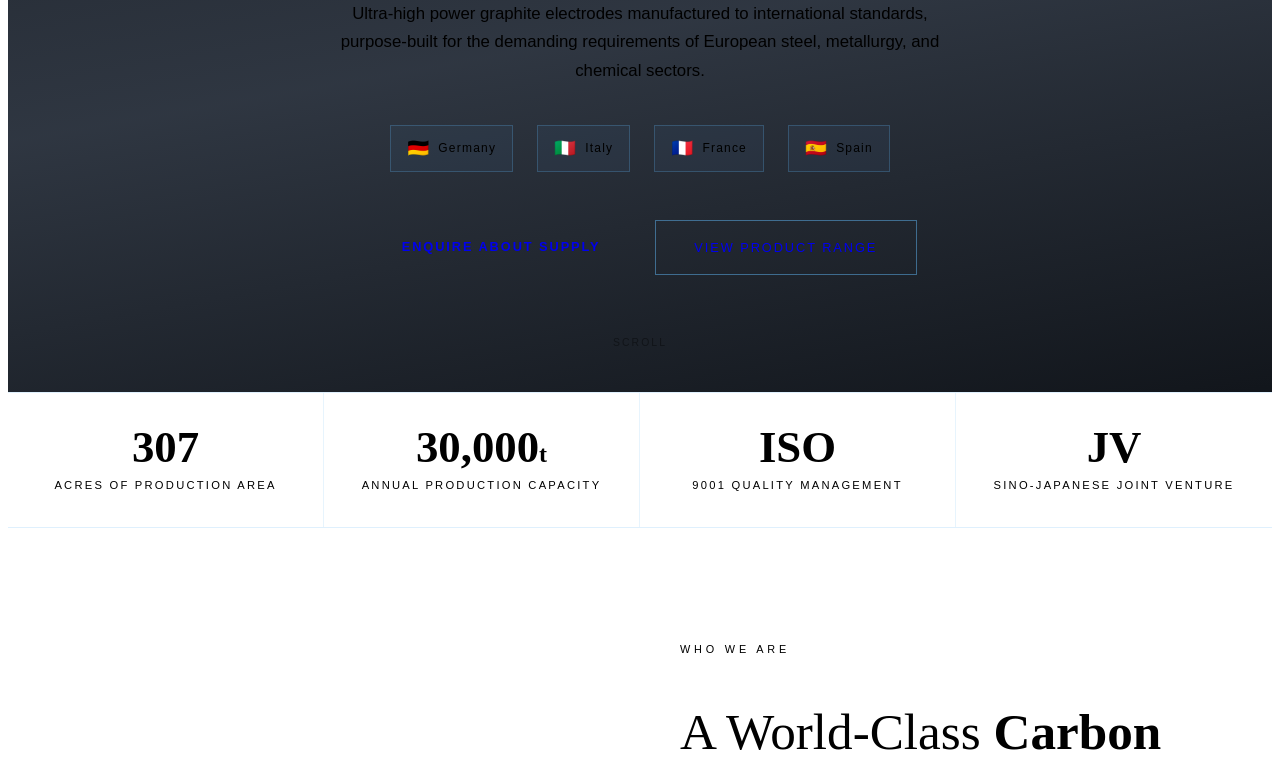
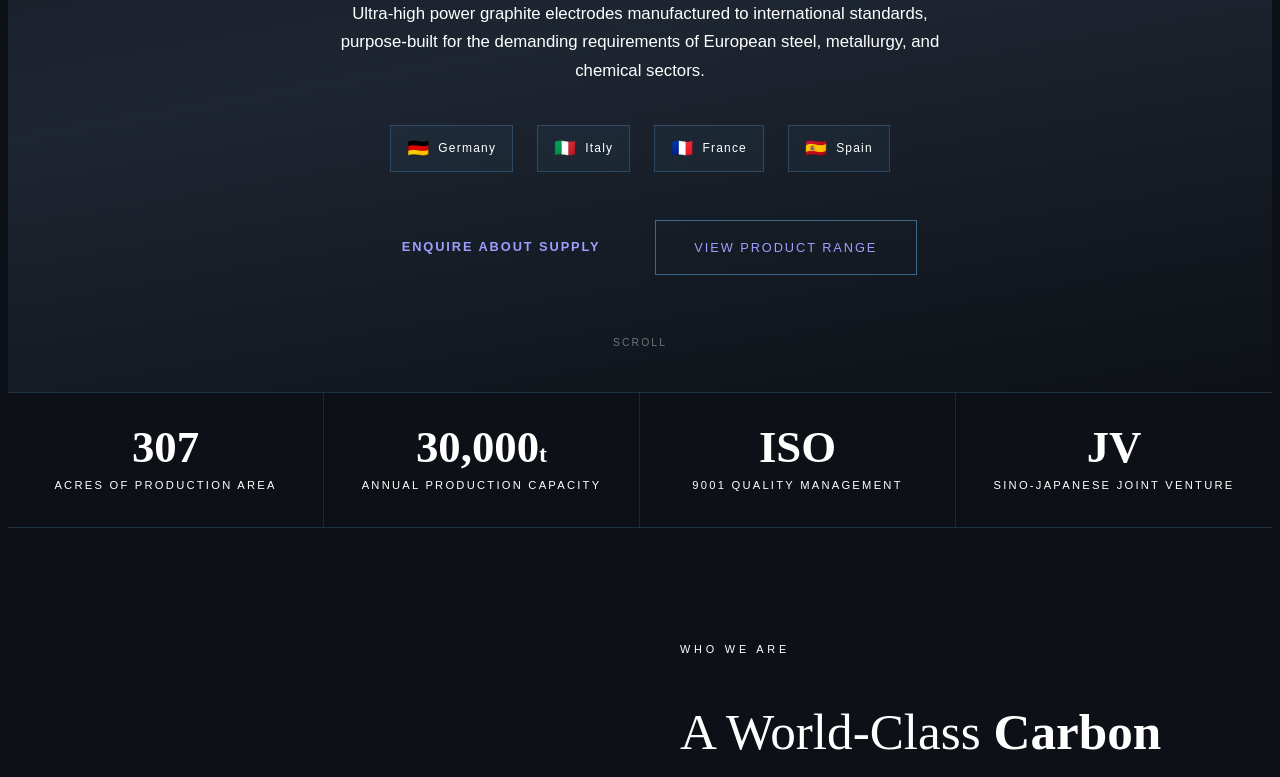
Before and after one commit to Asahi-Carbon/Asahi-, a plain HTML site: page index.html in a window 1280 px wide. Shown: the part 576-1353 px from the top of the page. Drawn offline with nearby package versions, Linux system fonts and the light colour scheme.

Commit message:
Update index.html

```diff
--- a/index.html
+++ b/index.html
@@ -4,6 +4,8 @@
 <head>
 <meta charset="UTF-8">
 <meta name="viewport" content="width=device-width, initial-scale=1.0">
+<meta name="color-scheme" content="dark">
+<meta name="theme-color" content="#0d1117">
 <title>Asahi Carbon — Premium Graphite Electrode Supplier for Europe</title>
 <link href="https://fonts.googleapis.com/css2?family=Cormorant+Garamond:wght@300;400;600;700&family=DM+Sans:wght@300;400;500;600&display=swap" rel="stylesheet">
 <style>
@@ -21,6 +23,8 @@
     --red: #c0392b;
     --accent: #3b82c4;
   }
+
+html { color-scheme: dark; background: #0d1117; }
 
 - { margin: 0; padding: 0; box-sizing: border-box; }
 
```
